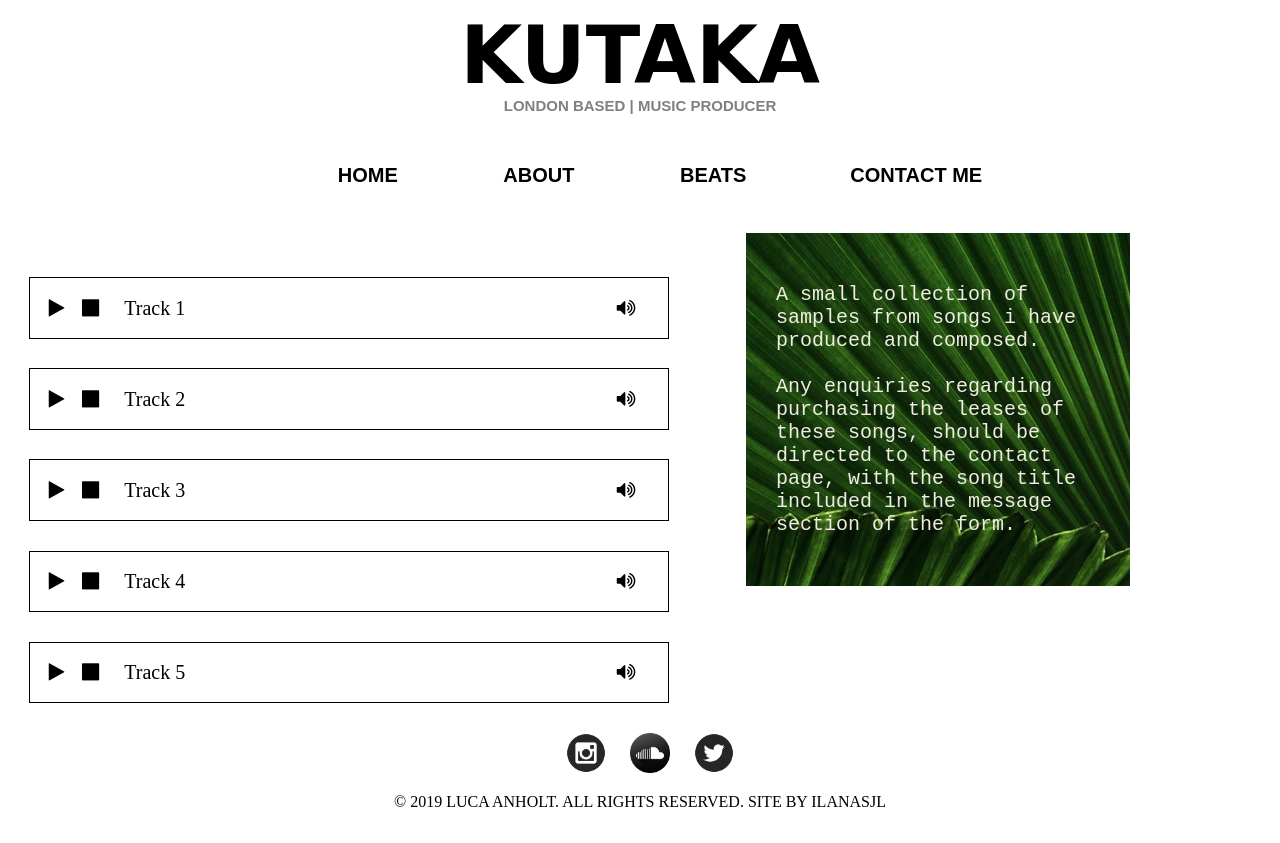
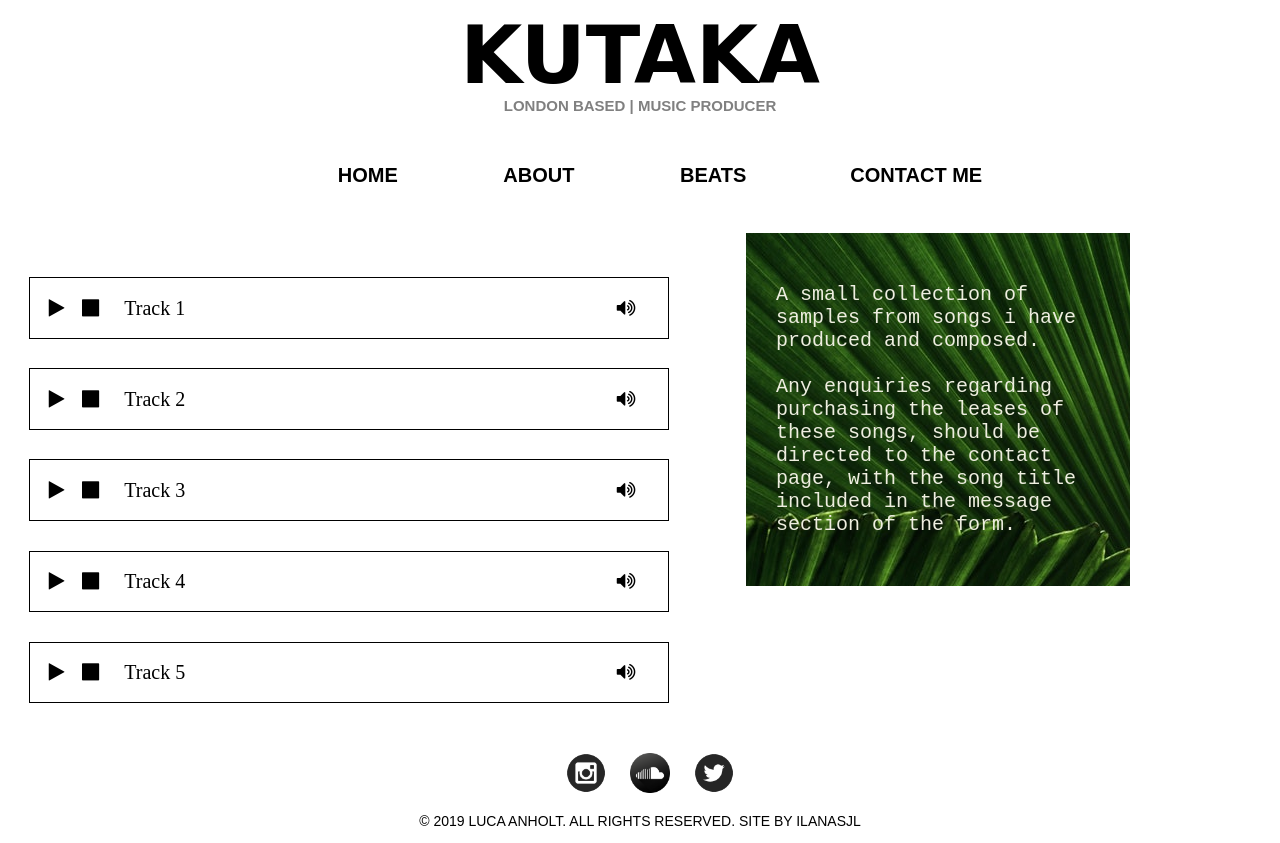
Before and after one commit to ilanagraham/luca_anholt, a plain HTML site: page beats.html in a window 1280 px wide. Drawn offline with nearby package versions, Linux system fonts and the light colour scheme; files whose address does not match are found by name; a web font is replaced by a local one.

Commit message:
footer cont

```diff
--- a/beats.html
+++ b/beats.html
@@ -97,6 +97,12 @@
   </ul>
 <p> &copy 2019 Luca Anholt. All Rights Reserved. Site by ilanasjl </p>
 </footer>
+<style>
+footer {
+  margin-top: 50px;
+}
+
+</style>
 
   </body>
 </html>
--- a/styles/main.css
+++ b/styles/main.css
@@ -227,6 +227,8 @@ background-image: url(../textureleaf.jpeg);
 footer p {
 text-transform: uppercase;
 text-align: center;
+font-family: sans-serif;
+font-size: 14px;
 }
 
 .icons {
```
Also changed, not shown: about.html (+7 -3 lines).
